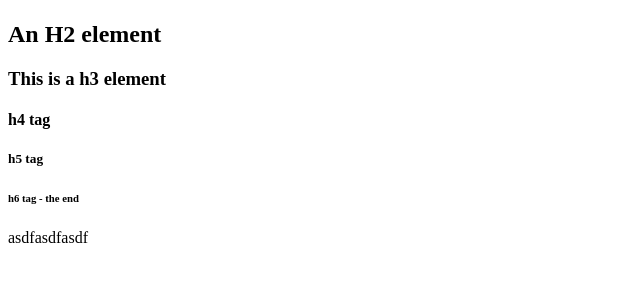
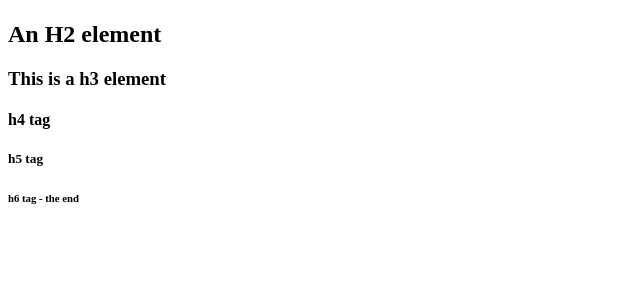
Before and after one commit to TheUnspokenFifth/candy, a plain HTML site: page index.html in a window 1280 px wide. Shown: the part 59-340 px from the top of the page, without its empty margins (0-640 px from the left). Drawn offline with Linux system fonts and the light colour scheme.

Commit message:
Revert "make a mistake"
This reverts commit 23dc63f76bd5172004420991b2e192d3f38c3ec5.

```diff
--- a/index.html
+++ b/index.html
@@ -11,6 +11,5 @@
     <h4>h4 tag</h4>
     <h5>h5 tag</h5>
     <h6>h6 tag - the end</h6>
-asdfasdfasdf
 </body>
 </html>
```
